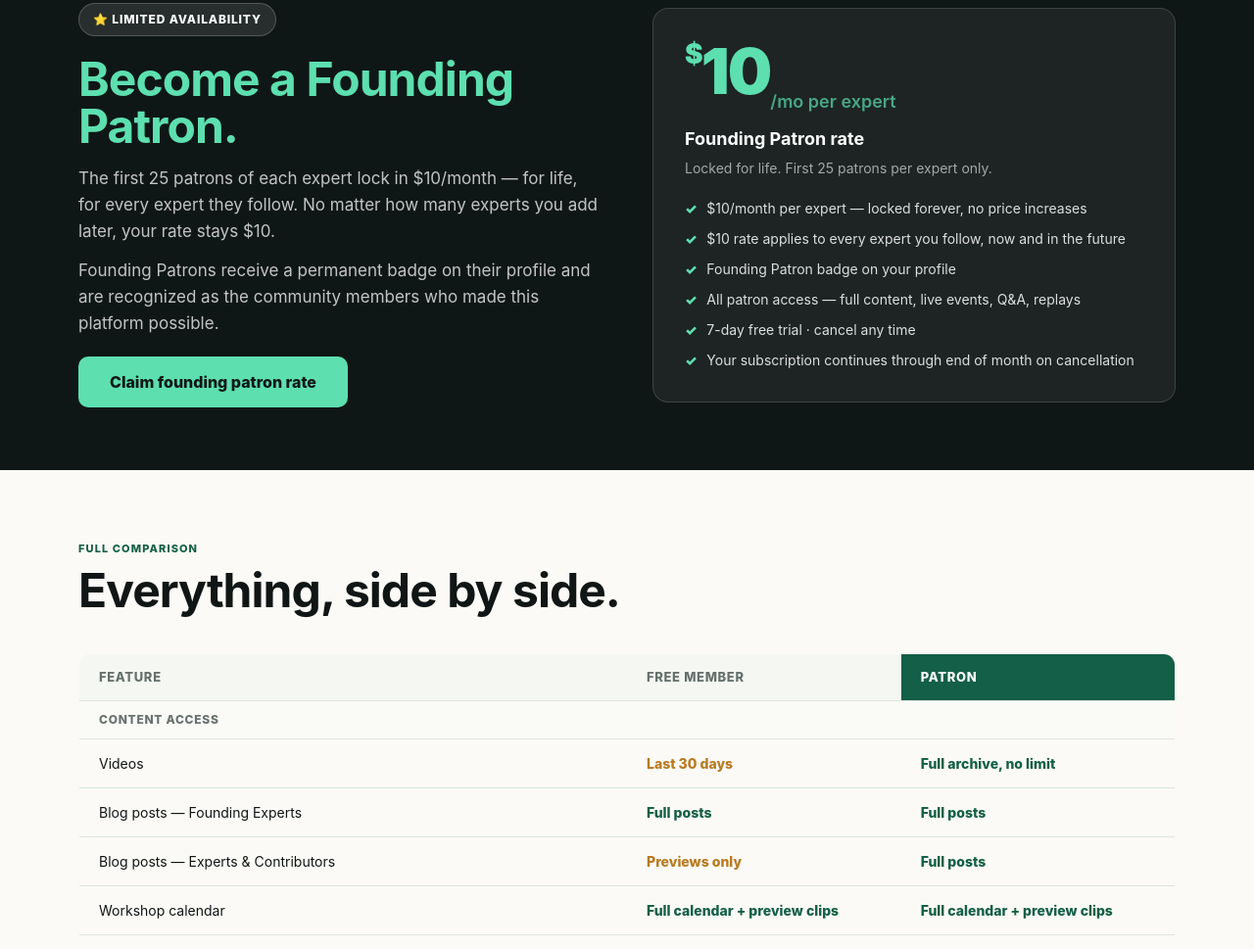
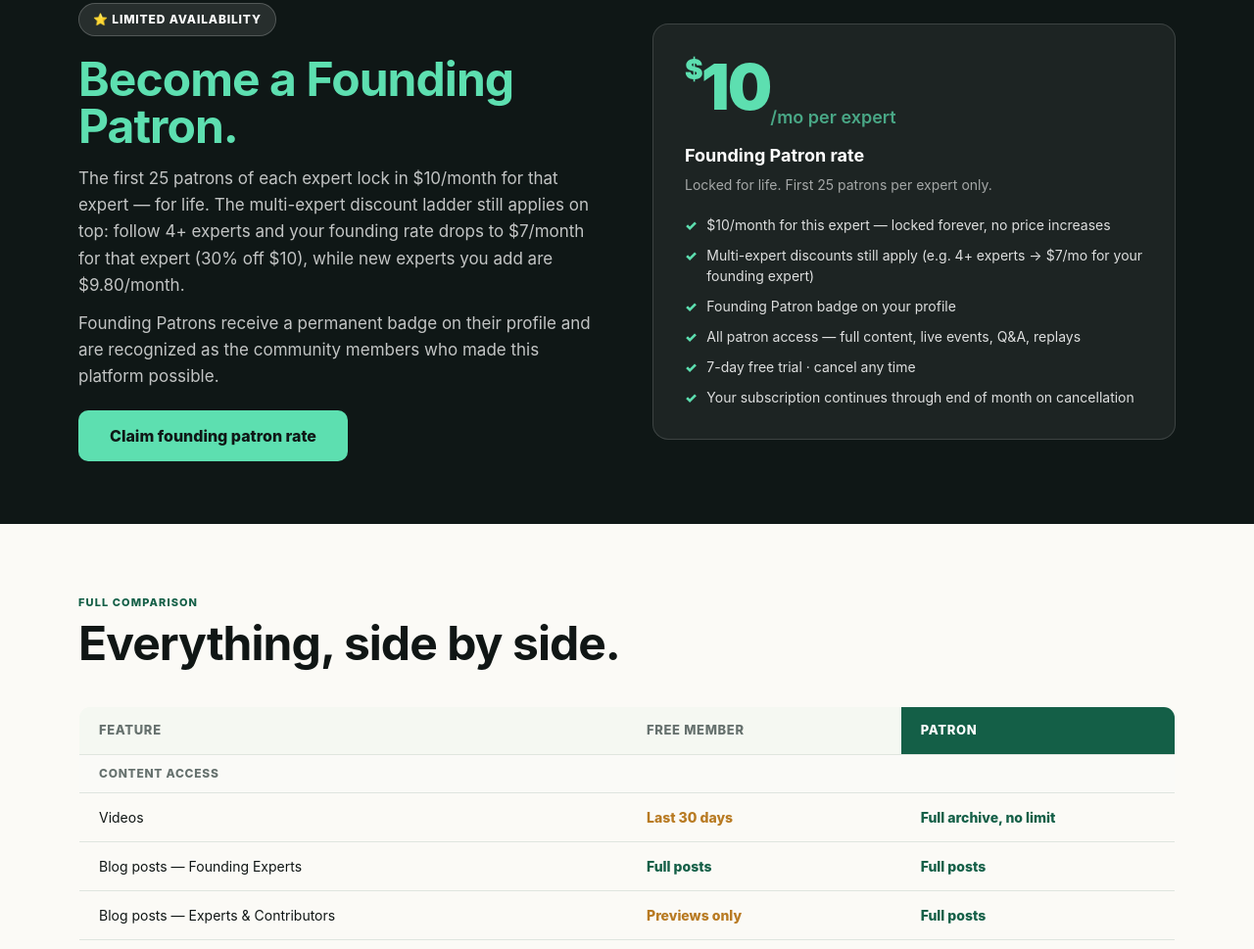
Before and after one commit to AesopScott/experts, a plain HTML site: page join.html in a window 1280 px wide. Shown: the part 2360-3329 px from the top of the page at 98% size. Drawn offline with Linux system fonts and the light colour scheme.

Commit message:
fix: correct Founding Patron pricing — 0 locked per expert, discount ladder still applies

```diff
--- a/join.html
+++ b/join.html
@@ -495,7 +495,7 @@
       <div>
         <div class="founding-badge">⭐ Limited availability</div>
         <h2>Become a Founding Patron.</h2>
-        <p>The first 25 patrons of each expert lock in $10/month — for life, for every expert they follow. No matter how many experts you add later, your rate stays $10.</p>
+        <p>The first 25 patrons of each expert lock in $10/month for that expert — for life. The multi-expert discount ladder still applies on top: follow 4+ experts and your founding rate drops to $7/month for that expert (30% off $10), while new experts you add are $9.80/month.</p>
         <p>Founding Patrons receive a permanent badge on their profile and are recognized as the community members who made this platform possible.</p>
         <a href="#" class="btn btn-mint btn-lg" style="margin-top:8px;">Claim founding patron rate</a>
       </div>
@@ -504,8 +504,8 @@
         <h3>Founding Patron rate</h3>
         <p>Locked for life. First 25 patrons per expert only.</p>
         <ul class="founding-perks">
-          <li><span class="perk-check">✓</span><span>$10/month per expert — locked forever, no price increases</span></li>
-          <li><span class="perk-check">✓</span><span>$10 rate applies to every expert you follow, now and in the future</span></li>
+          <li><span class="perk-check">✓</span><span>$10/month for this expert — locked forever, no price increases</span></li>
+          <li><span class="perk-check">✓</span><span>Multi-expert discounts still apply (e.g. 4+ experts → $7/mo for your founding expert)</span></li>
           <li><span class="perk-check">✓</span><span>Founding Patron badge on your profile</span></li>
           <li><span class="perk-check">✓</span><span>All patron access — full content, live events, Q&amp;A, replays</span></li>
           <li><span class="perk-check">✓</span><span>7-day free trial · cancel any time</span></li>
```
